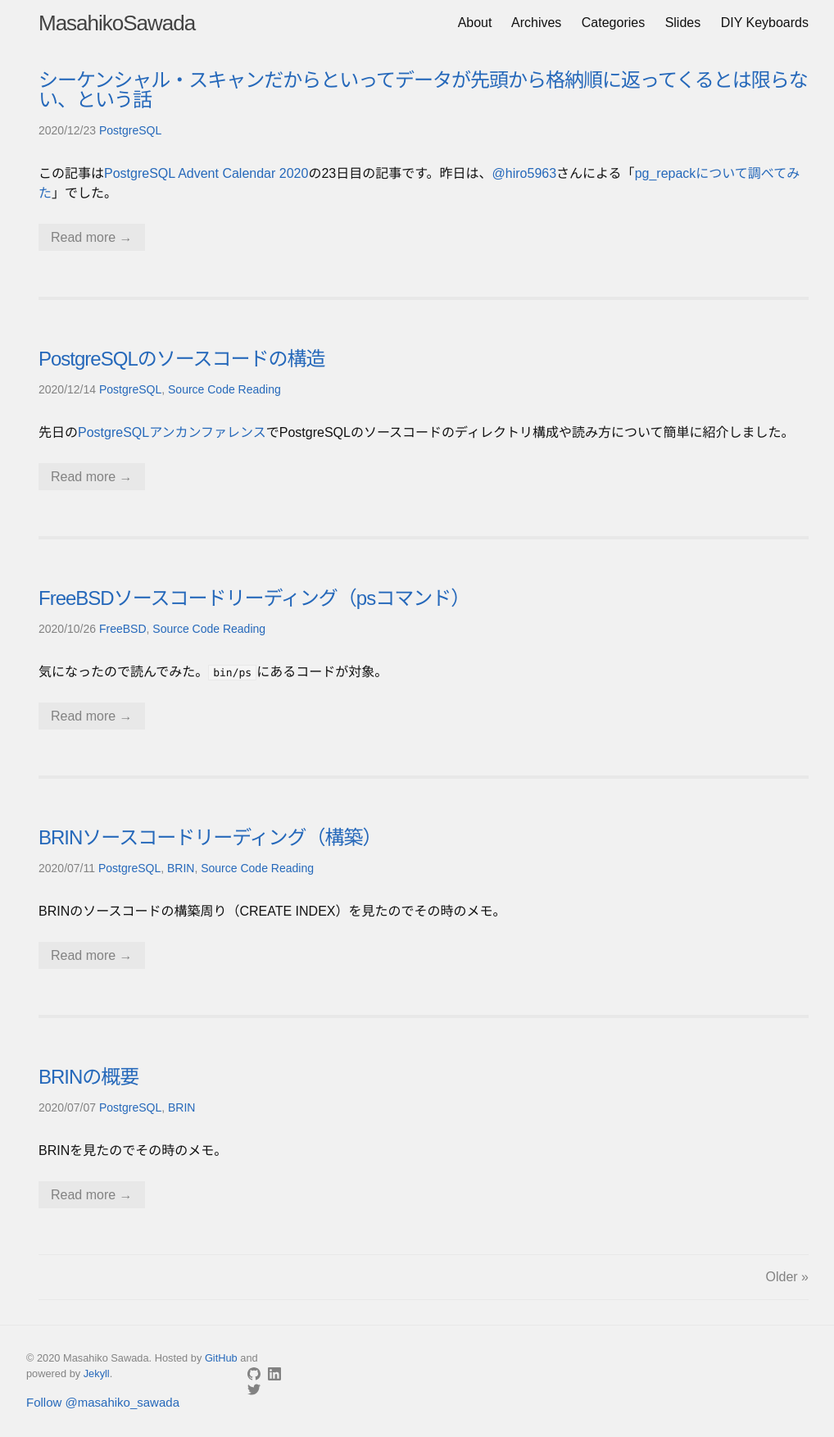
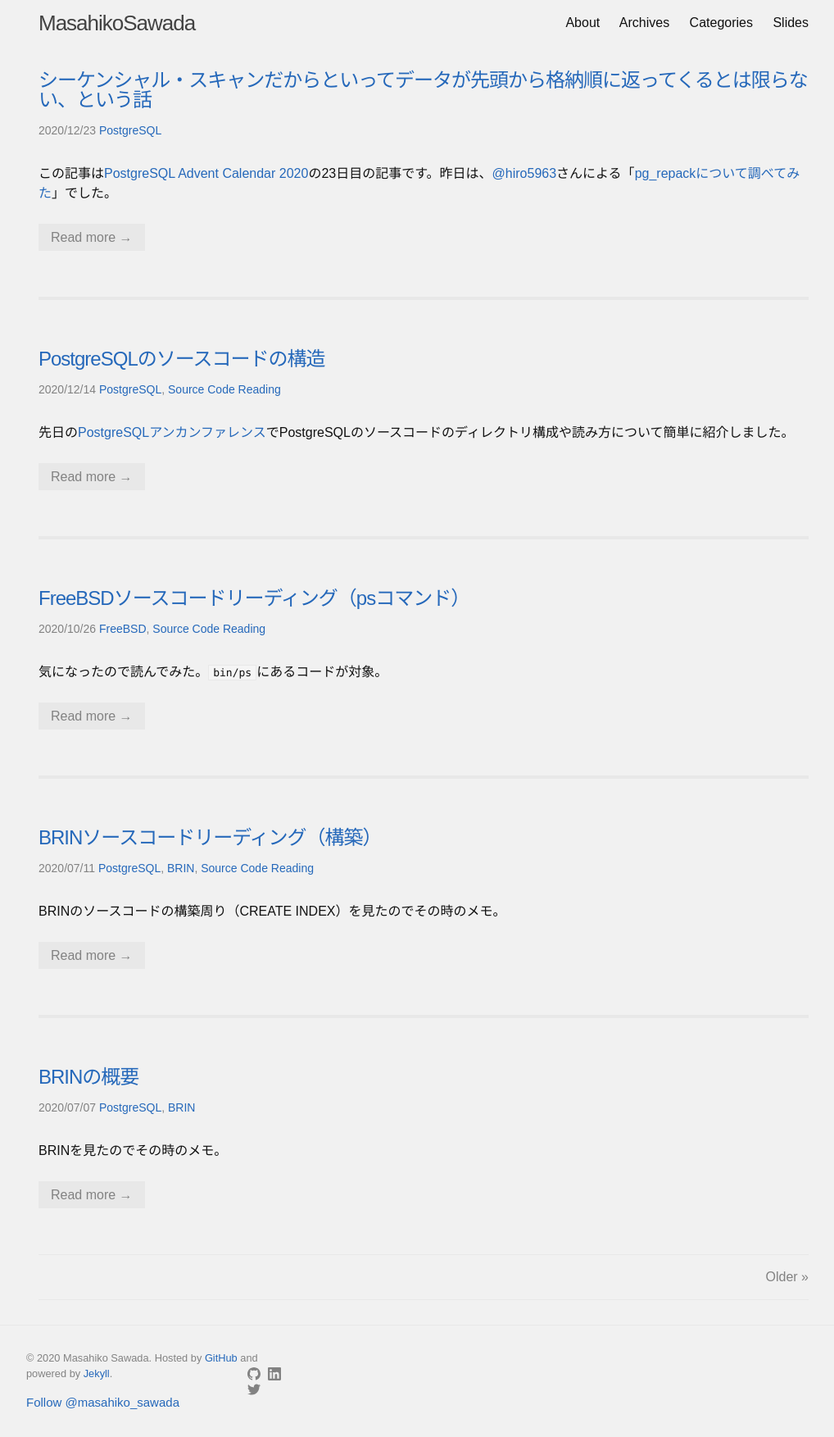
Before and after one commit to MasahikoSawada/masahikosawada.github.io, a Jekyll site: the page built from index.html, in a window 1280 px wide. Shown: the whole page at 82% size, without its empty margins (123-1141 px from the left). Built offline with Jekyll 4.4.1, drawn with Linux system fonts in a browser that asks for light colours; the list of posts is cut into pages by our own code; comment, search, counter and statistics services are not loaded.

Commit message:
Hide keyboard page.

```diff
--- a/_includes/header.html
+++ b/_includes/header.html
@@ -12,7 +12,7 @@
       <a class="page-link" href="/archives/index.html">Archives</a>
       <a class="page-link" href="/categories/index.html">Categories</a>
       <a class="page-link" href="/slides/index.html">Slides</a>
-      <a class="page-link" href="/keyboards/index.html">DIY Keyboards</a>
+      <!-- <a class="page-link" href="/keyboards/index.html">DIY Keyboards</a> -->
     </nav>
   </div>
 
```
